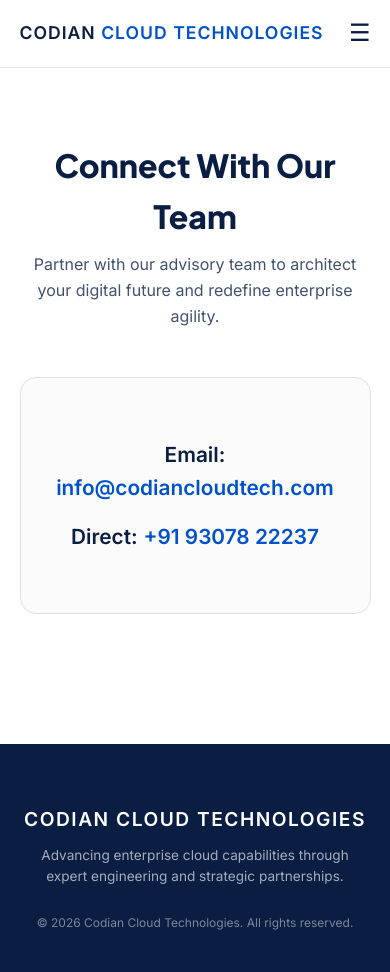
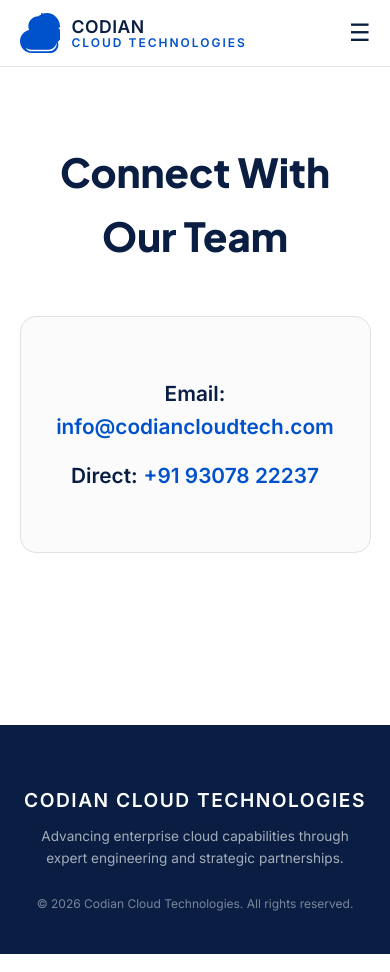
Before and after one commit to Mangeshr94/codiancloudtech.com, a plain HTML site: page index.html in a window 390 px wide. Both pictures are taken after a click on the button "Partner With Us". Drawn offline with Linux system fonts and the light colour scheme.

Commit message:
Update index.html

```diff
--- a/index.html
+++ b/index.html
@@ -20,10 +20,14 @@
     h1, h2, h3, h4 { font-family: 'Plus Jakarta Sans', sans-serif; font-weight: 800; }
 
     /* --- Navigation --- */
-    header { position: fixed; width: 100%; top: 0; background: rgba(255,255,255,0.95); backdrop-filter: blur(15px); z-index: 1000; border-bottom: 1px solid var(--border); padding: 1.2rem 5%; }
+    header { position: fixed; width: 100%; top: 0; background: rgba(255,255,255,0.95); backdrop-filter: blur(15px); z-index: 1000; border-bottom: 1px solid var(--border); padding: 0.8rem 5%; }
     .navbar { display: flex; justify-content: space-between; align-items: center; max-width: 1400px; margin: 0 auto; }
-    .logo { font-size: 1.1rem; font-weight: 800; color: var(--deep-navy); cursor: pointer; text-transform: uppercase; letter-spacing: 1px; }
-    .logo span { color: var(--cobalt); }
+
+    /* Logo Styling */
+    .logo-container { display: flex; align-items: center; gap: 12px; cursor: pointer; text-decoration: none; }
+    .logo-icon { width: 40px; height: 40px; fill: var(--cobalt); }
+    .logo-text { font-size: 1.1rem; font-weight: 800; color: var(--deep-navy); text-transform: uppercase; letter-spacing: 0.5px; line-height: 1.1; }
+    .logo-text span { color: var(--cobalt); display: block; font-size: 0.75rem; letter-spacing: 2px; }
 
     .nav-links { list-style: none; display: flex; gap: 2rem; }
     .nav-links a { text-decoration: none; color: var(--slate); font-weight: 600; font-size: 0.8rem; cursor: pointer; text-transform: uppercase; letter-spacing: 1px; transition: 0.3s; }
@@ -57,18 +61,14 @@
 
     .hidden { display: none; }
     .btn-primary { padding: 18px 40px; background: var(--cobalt); color: white; border: none; border-radius: 4px; font-weight: 700; cursor: pointer; transition: 0.3s; font-size: 1rem; }
-    .btn-primary:hover { background: #003db3; }
 
     .contact-link { color: var(--cobalt); text-decoration: none; font-weight: 600; transition: 0.3s; }
-    .contact-link:hover { text-decoration: underline; }
 
     footer { background: var(--deep-navy); color: white; padding: 60px 5% 40px; text-align: center; margin-top: 50px; }
 
-    /* --- Animations --- */
     @keyframes fadeIn { from { opacity: 0; transform: translateY(10px); } to { opacity: 1; transform: translateY(0); } }
     .fade-in { animation: fadeIn 0.5s ease-out forwards; }
 
-    /* --- Mobile Responsive --- */
     @media (max-width: 1024px) {
       .menu-toggle { display: block; }
       .nav-links {
@@ -85,7 +85,6 @@
         box-shadow: 0 10px 20px rgba(0,0,0,0.1);
       }
       .nav-links.active { display: flex; }
-      .section-header h2 { font-size: 2rem; }
     }
   </style>
 </head>
@@ -93,7 +92,12 @@
 
   <header>
     <nav class="navbar">
-      <div class="logo" onclick="showPage('home')">Codian <span>Cloud Technologies</span></div>
+      <div class="logo-container" onclick="showPage('home')">
+        <svg class="logo-icon" viewBox="0 0 24 24" xmlns="http://www.w3.org/2000/svg">
+          <path d="M17.5,19c-3.037,0-5.5-2.463-5.5-5.5c0-0.106,0.003-0.212,0.01-0.317C11.393,12.551,10.721,12,10,12c-1.105,0-2,0.895-2,2c0,0.105,0.008,0.208,0.024,0.309C5.163,14.654,3,16.577,3,19c0,2.209,1.791,4,4,4h10.5c2.485,0,4.5-2.015,4.5-4.5S19.985,14,17.5,14c-0.198,0-0.392,0.013-0.582,0.038C16.554,11.134,14.032,9,11,9c-0.342,0-0.676,0.027-1,0.078V5.011c0.328-0.007,0.661-0.011,1-0.011c3.866,0,7,3.134,7,7c0,0.146-0.005,0.29-0.014,0.434C20.441,12.932,22,14.779,22,17C22,19.761,19.761,22,17,22H7c-3.314,0-6-2.686-6-6c0-2.883,2.033-5.291,4.72-5.875C5.26,9.458,5,8.761,5,8c0-2.209,1.791-4,4-4c0.198,0,0.39,0.015,0.578,0.043C10.551,1.751,13.061,0,16,0c4.418,0,8,3.582,8,8c0,0.161-0.005,0.321-0.014,0.48C21.439,9.44,19.5,11.492,19.5,14c0,0.068,0.001,0.136,0.004,0.203C21.411,14.622,23,16.619,23,19C23,21.761,20.761,24,18,24H7c-3.866,0-7-3.134-7-7c0-3.364,2.37-6.175,5.518-6.818C5.19,9.584,5,8.815,5,8c0-3.314,2.686-6,6-6c0.556,0,1.091,0.076,1.6,0.217V0.5c0-0.276,0.224-0.5,0.5-0.5s0.5,0.224,0.5,0.5v1.815C14.41,2.115,15.22,2,16,2c3.314,0,6,2.686,6,6c0,0.146-0.005,0.29-0.015,0.434C23.441,8.932,25,10.779,25,13c0,2.761-2.239,5-5,5"/>
+        </svg>
+        <div class="logo-text">Codian <span>Cloud Technologies</span></div>
+      </div>
       <button class="menu-toggle" onclick="toggleMenu()">☰</button>
       <ul class="nav-links" id="navLinks">
         <li><a onclick="showPage('home')">Home</a></li>
@@ -182,7 +186,6 @@
   <section id="ecosystem" class="hidden">
     <div class="section-header">
       <h2>Salesforce Cloud Expertise</h2>
-      <p>Deep domain mastery across the full spectrum of the Salesforce multi-cloud ecosystem.</p>
     </div>
     <div class="grid">
       <div class="card">
@@ -213,13 +216,11 @@
   <section id="roles" class="hidden">
     <div class="section-header">
       <h2>Strategic Talent Hub</h2>
-      <p>A global network of certified experts across the modern technology stack.</p>
     </div>
     <div class="grid">
       <div class="card">
         <h3>Salesforce Excellence</h3>
         <div class="sub-section">
-          <h4>Expert Directory</h4>
           <div class="tag-container">
             <span class="tag">Salesforce Architect</span><span class="tag">Salesforce Technical Lead</span>
             <span class="tag">Salesforce Program Manager</span><span class="tag">Salesforce Developer</span>
@@ -231,7 +232,6 @@
       <div class="card">
         <h3>Enterprise & Engineering</h3>
         <div class="sub-section">
-          <h4>Modern Technology Stack</h4>
           <div class="tag-container">
             <span class="tag">SAP Consultants</span><span class="tag">Java Full Stack</span>
             <span class="tag">Python / AI / ML</span><span class="tag">Node.js / React</span>
@@ -242,7 +242,6 @@
       <div class="card">
         <h3>Cloud & Infrastructure</h3>
         <div class="sub-section">
-          <h4>Scalable Architecture</h4>
           <div class="tag-container">
             <span class="tag">AWS Architects</span><span class="tag">Azure / GCP</span>
             <span class="tag">DevOps / Kubernetes</span><span class="tag">Data Engineering</span>
@@ -256,7 +255,6 @@
   <section id="contact" class="hidden">
     <div class="section-header">
       <h2>Connect With Our Team</h2>
-      <p>Partner with our advisory team to architect your digital future and redefine enterprise agility.</p>
     </div>
     <div style="text-align: center; padding: 60px 20px; border: 1px solid var(--border); border-radius: 16px; background: #fbfbfb; max-width: 700px; margin: 0 auto;">
       <p style="font-size: 1.3rem; margin-bottom: 15px;">
@@ -275,37 +273,26 @@
   </footer>
 
   <script>
-    // --- Page Switching ---
     function showPage(pageId) {
       const pages = ['home', 'services', 'ecosystem', 'roles', 'contact'];
       pages.forEach(id => {
-        const el = document.getElementById(id);
-        el.classList.toggle('hidden', id !== pageId);
+        document.getElementById(id).classList.toggle('hidden', id !== pageId);
       });
-      // Ensure mobile menu closes after selection
       document.getElementById('navLinks').classList.remove('active');
       window.scrollTo({top: 0, behavior: 'smooth'});
     }
 
-    // --- Service Sub-Tab Switching ---
     function switchService(evt, serviceName) {
-      // Hide all service contents
       const contents = document.getElementsByClassName("service-content");
       for (let content of contents) content.classList.add("hidden");
-
-      // Remove active class from all tab buttons
       const tabs = document.getElementsByClassName("tab-btn");
       for (let tab of tabs) tab.classList.remove("active");
-
-      // Show current tab and set button to active
       document.getElementById(serviceName).classList.remove("hidden");
       evt.currentTarget.classList.add("active");
     }
 
-    // --- Mobile Menu Toggle ---
     function toggleMenu() {
-      const nav = document.getElementById('navLinks');
-      nav.classList.toggle('active');
+      document.getElementById('navLinks').classList.toggle('active');
     }
   </script>
 </body>
```
